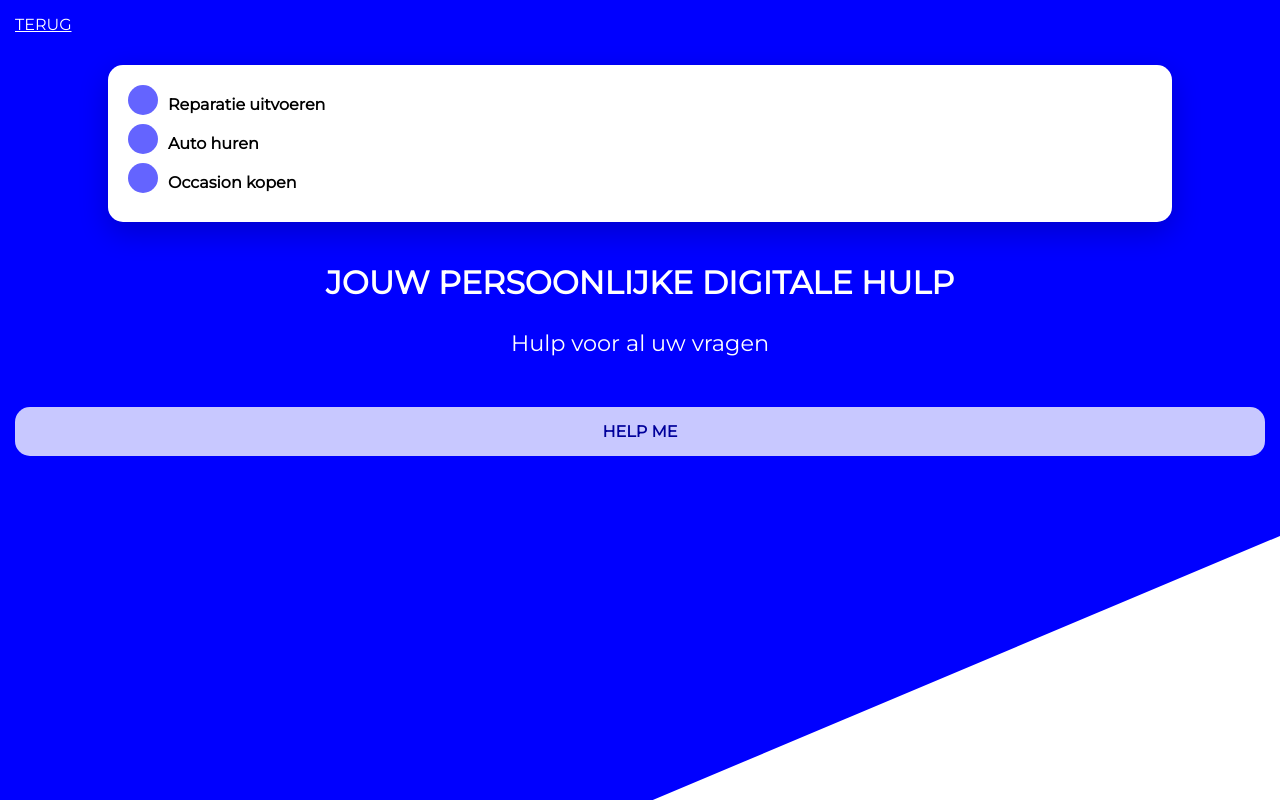
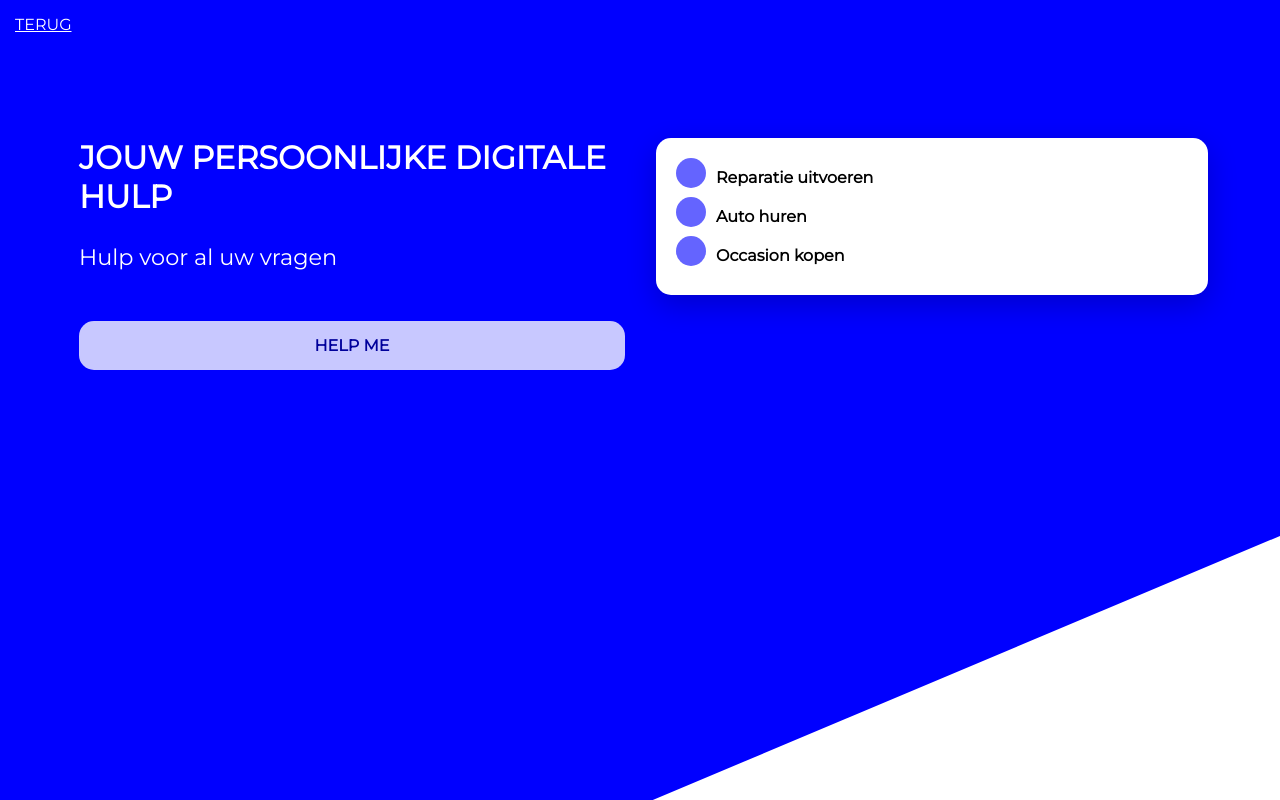
Before and after one commit to OHiddema/2ndSassProject, a plain HTML site: page index.html in a window 1280 px wide. Drawn offline with Linux system fonts and the light colour scheme.

Commit message:
add SASS mixins for media queries

```diff
--- a/css/style.scss
+++ b/css/style.scss
@@ -13,6 +13,14 @@ $borders: 15px;
 // put map-get into a function
 @function getColor($colorName) {
   @return map-get($colors, $colorName)
+}
+
+// Mixin is used to switch for 1 to 2 column layout
+$desktopWidth: 840px;
+@mixin desktop {
+  @media (min-width: #{$desktopWidth}) {
+    @content;
+  }
 }
 
 body, html {
@@ -41,6 +49,13 @@ body {
 }
 
 main {
+
+  @include desktop {
+    display: grid;
+    grid-template-columns: 1fr 1fr;
+    grid-template-areas: 'primary card';
+  }
+
   section#card {
     background-color: white;
     padding: 20px;
@@ -48,6 +63,13 @@ main {
     border-radius: $borders;
     box-shadow: 0 10px 30px rgba( #000000, 0.2);
     width: 80%;
+
+    @include desktop {
+      grid-area: card;
+      height: fit-content;
+      align-self: center;
+      margin: 1em;
+    }
 
     ul {
       list-style-type: none;
@@ -80,6 +102,12 @@ main {
     padding: $padding;
     text-align: center;
 
+    @include desktop {
+      grid-area: primary;
+      text-align: left;
+      margin: 4em 0 0 4em;
+    }
+
     h1 {
       font-size: 2em;
       margin-top: 10px;
```
Also changed, not shown: css/style.css, 2 other files.
